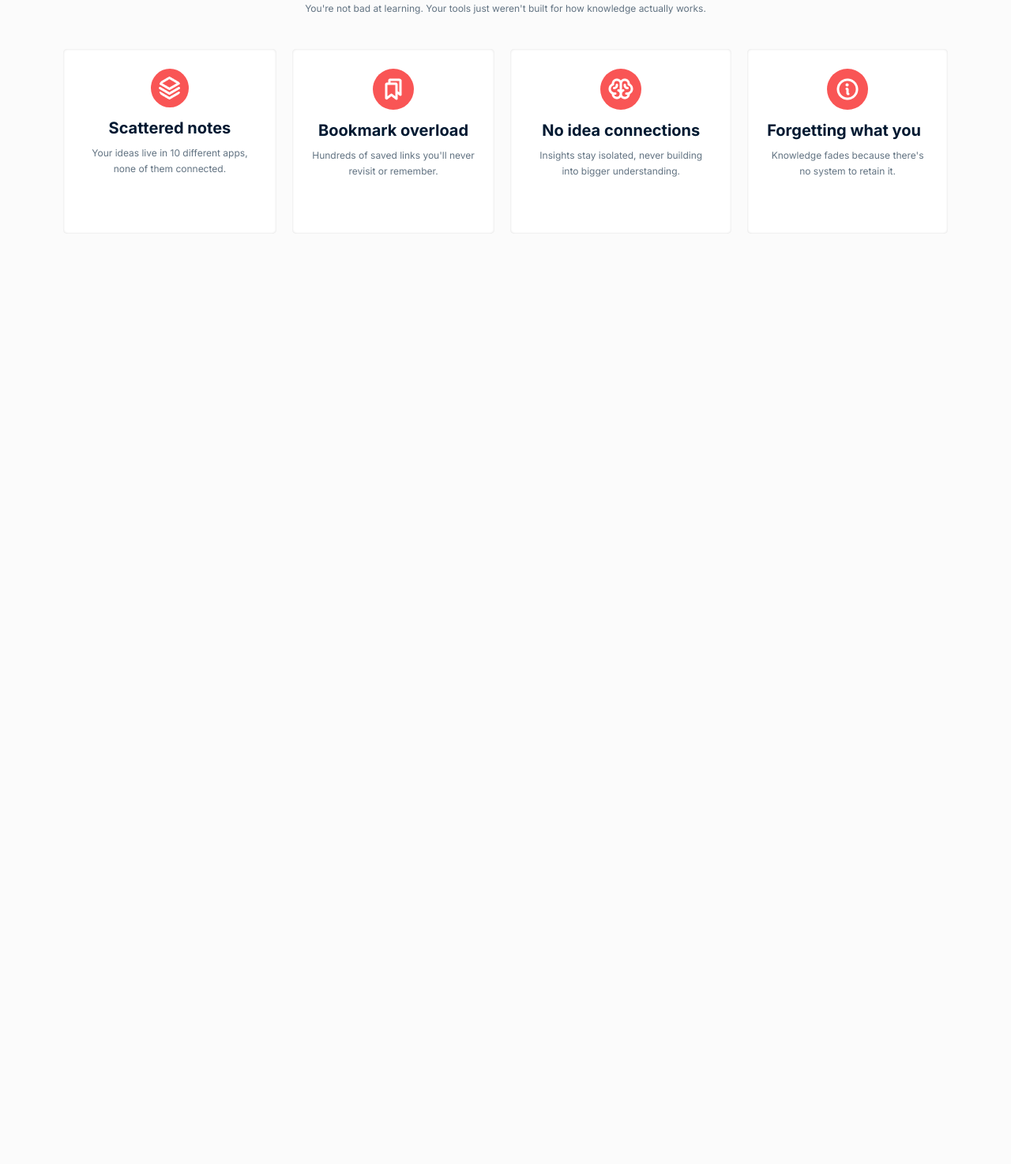
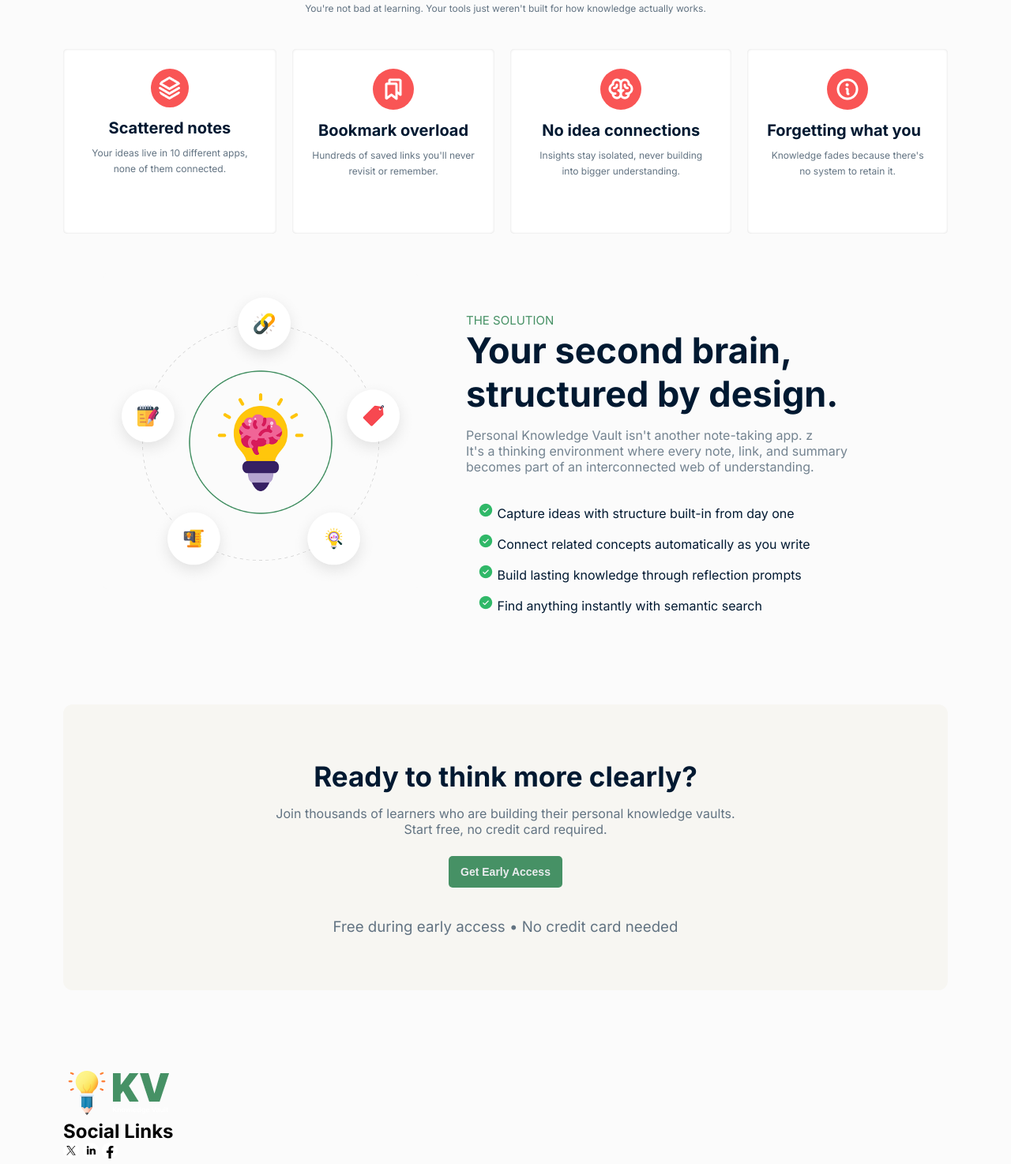
Before and after one commit to sohel-dev-bd/milestone-1-assignment, a plain HTML site: page index.html in a window 1280 px wide. Shown: the part 655-2129 px from the top of the page at 79% size. Before the commit the page ends 967 px from the top, so only its background shows below. Drawn offline with Linux system fonts and the light colour scheme.

```diff
--- a/index.html
+++ b/index.html
@@ -27,7 +27,7 @@
                 <li><a href="">How It Works</a></li>
                 <li><a href="">Why It's Different</a></li>
             </ul>
-            <button>Get Early Access</button>
+            <button class="btn">Get Early Access</button>
         </nav>
         <!-- nav end -->
     </header>
@@ -47,7 +47,7 @@
         <!-- Hero Section End -->
 
         <!-- Notes Section Start -->
-        <section class="notes-section-parent">
+        <section class="notes-section-parent container">
             <h1>Notes don't fail, Structure does.</h1>
             <p>You're not bad at learning. Your tools just weren't built for how knowledge actually works.</p>
             <div class="notes-title">
@@ -81,12 +81,64 @@
         </section>
         <!-- Notes Section End -->
 
-        <!--  -->
+        <!-- Brain Section Start -->
+        <section class="brain-section-parents container">
+            <div class="brain-child">
+                <div class="brain-img">
+                    <img src="./assets/knowledge.png" alt="">
+                </div>
+
+                <div class="brain-title">
+                    <h2>THE SOLUTION</h2>
+                    <h3>Your second brain,
+                        structured by design.</h3>
+                    <p>Personal Knowledge Vault isn't another note-taking app. z <br>It's a thinking environment where
+                        every
+                        note, link, and summary <br>becomes part of an interconnected web of understanding.</p>
+
+                    <h4> <img src="./assets/CheckCircle.png" alt=""> Capture ideas with structure built-in from day one
+                    </h4>
+                    <h4> <img src="./assets/CheckCircle.png" alt=""> Connect related concepts automatically as you write
+                    </h4>
+                    <h4> <img src="./assets/CheckCircle.png" alt=""> Build lasting knowledge through reflection prompts
+                    </h4>
+                    <h4> <img src="./assets/CheckCircle.png" alt=""> Find anything instantly with semantic search</h4>
+
+
+                </div>
+            </div>
+        </section>
+        <!-- Brain Section End -->
+
+        <!-- Ready Section Start -->
+        <section class="ready-section-parents container">
+            <div class="ready-child">
+                <div class="ready-title">
+                    <h2>Ready to think more clearly?</h2>
+                    <p>Join thousands of learners who are building their personal knowledge vaults.<br>Start free, no
+                        credit card required.</p>
+                        <button class="btn" style="padding: 12px 15px;">Get Early Access</button>
+                        <h3>Free during early access • No credit card needed</h3>
+                </div>
+            </div>
+        </section>
+
+        <!-- Ready Section End -->
 
     </main>
 
     <footer>
-
+        <section class="footer-parents container">
+            <div>
+                <img src="./assets/logo-footer.png" alt="">
+            </div>
+            <div class="footer-icon">
+                <h2>Social Links</h2>
+                <img src="./assets/x.svg" alt="">
+                <img src="./assets/LinkedIn.svg" alt="">
+                <img src="./assets/facebook.svg" alt="">
+            </div>
+        </section>
     </footer>
 
 
--- a/style.css
+++ b/style.css
@@ -10,6 +10,11 @@
     margin: 0px;
     padding: 0px;
 }
+
+/* common class */
+.container{
+    margin: 16px 80px;
+}
 /* nav styling */
 nav{
     display: flex;
@@ -19,12 +24,17 @@
 nav img{
     margin: 16px 80px;
 }
-nav button{
+
+.btn{
     margin: 24px 80px;
     background-color: #469165;
     border-radius: 5px;
     padding: 5px 20px;
-
+    font-size: 14px;
+    font-weight: 600;
+    color: #eaecee;
+    cursor: pointer;
+    border: none;
 }
 .link-parents{
     display: flex;
@@ -86,7 +96,6 @@
 
 /* Notes Section Styling */
 .notes-section-parent{
-    margin: 16px 80px;
     text-align: center;
 }
 .notes-section-parent h1{
@@ -127,5 +136,77 @@
     background-color: #F95555;
     padding: 10px;
     border-radius: 100%;
+}
+/* brain Section Start */
+.brain-section-parents{
+    gap: 50px;
+}
+.brain-child{
+    display: flex;
+    /* justify-content: space-between; */
+    gap: 60px;
+    margin: 50px;
+}
+.brain-img img{
+    width: 400px;
+    height: 400px;
+}
 
+.brain-title h2{
+    font-size: 15px;
+    line-height: 20px;
+    color: #469165;
+    font-weight: 400;
+    margin: 50px auto 0px;
 }
+.brain-title h3{
+    font-size: 45px;
+    color: #001931;
+    font-weight: bold;
+}
+.brain-title p{
+    font-size: 16px;
+    color: #738390;
+    line-height: 20px;
+    font-weight: 400;
+    margin: 15px auto 35px;
+}
+
+.brain-title h4{
+    margin: 15px;
+    font-size: 16px;
+    line-height: 20px;
+    color: #001931;
+    font-weight: 400;
+}
+
+
+/* Ready Section Styling */
+.ready-child{
+    margin: 100px auto 100px;
+}
+.ready-title{
+    text-align: center;
+    background: #f7f6f2;
+    padding: 30px;
+    border-radius: 12px;
+}
+.ready-title h2{
+    font-size: 35px;
+    font-weight: bold;
+    color: #001931;
+    margin: 40px auto 16px;
+}
+.ready-title p{
+    font-size: 16px;
+    line-height: 20px;
+    color: #627382;
+    font-weight: 400;
+}
+.ready-title h3{
+    font-family: 16px;
+    line-height: 20px;
+    color: #627382;
+    font-weight: 400;
+    margin: 16px auto 40px;
+}
```
Also changed, not shown: assets/LinkedIn.svg (added), assets/facebook.svg (added), assets/x.svg (added).
